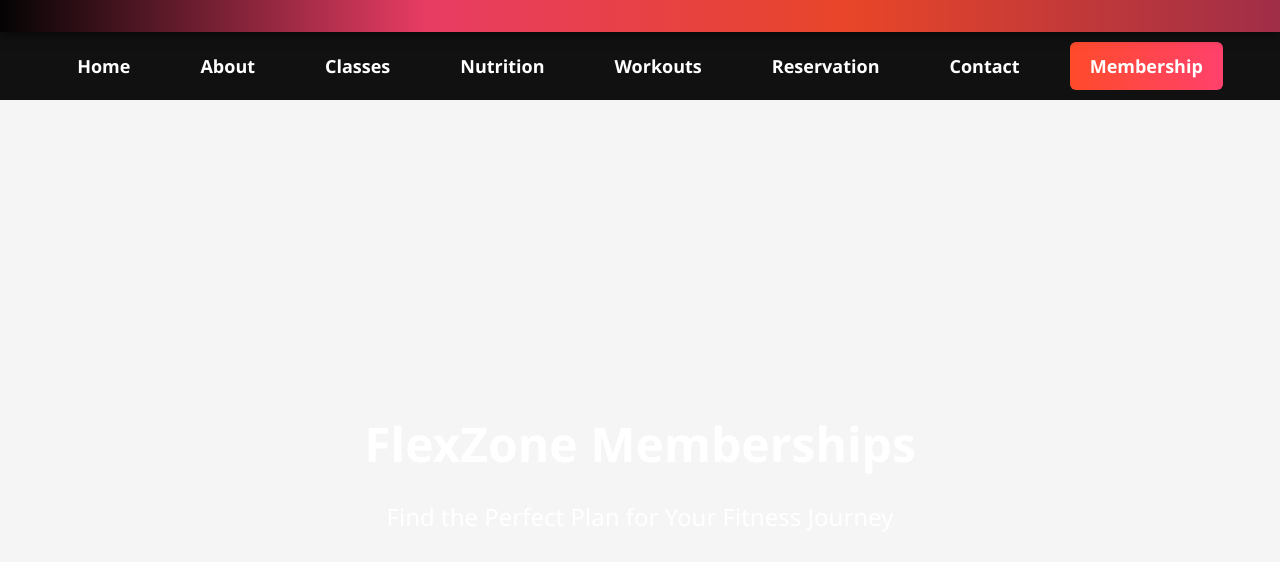
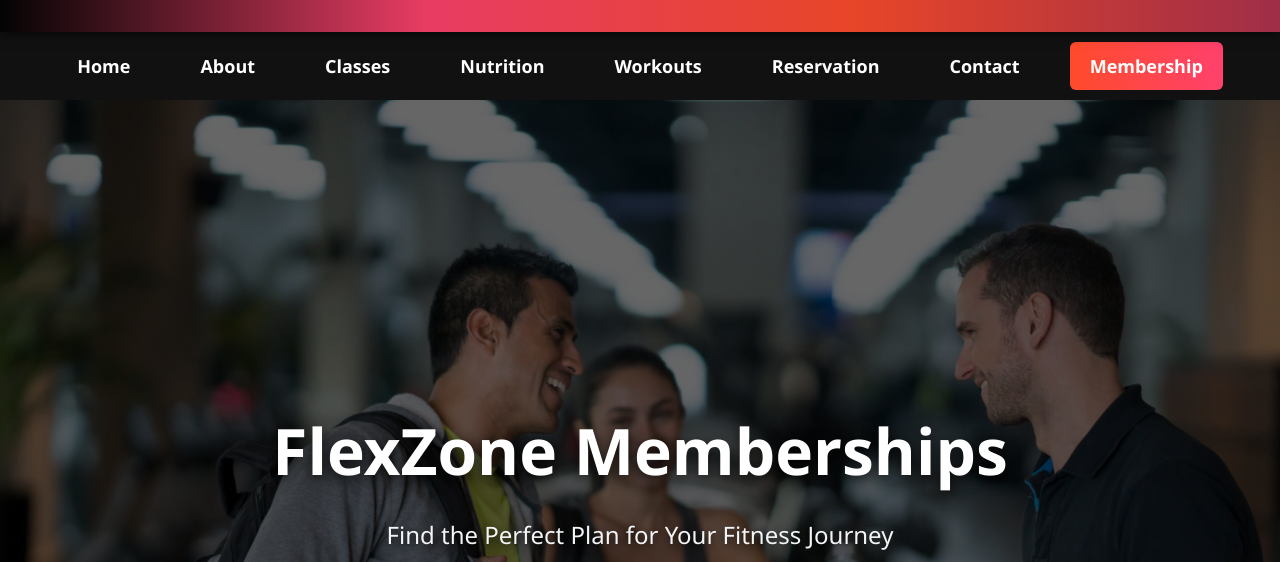
Before and after one commit to ellej180310-glitch/flexzone-gym-pro, a plain HTML site: page membership.html in a window 1280 px wide. Shown: the part 181-743 px from the top of the page. Drawn offline with nearby package versions, Linux system fonts and the light colour scheme; some packages are replaced by stand-ins of ours; a script that the page names is missing.

Commit message:
Improve membership hero visibility

```diff
--- a/styles/membership.css
+++ b/styles/membership.css
@@ -143,17 +143,26 @@
     }
   }
 
-  .hero {
-    background: url('images/gym-membership.jpg') no-repeat center center/cover;
+.hero {
+    background:
+      linear-gradient(rgba(0,0,0,0.60), rgba(0,0,0,0.60)),
+      url('../images/gym-membership.jpg');
+
+    background-size: cover;
+    background-position: center;
+
     height: 90vh;
+
     display: flex;
     align-items: center;
     justify-content: center;
+
     text-align: center;
     color: white;
+
     padding: 2rem;
     position: relative;
-  }
+}
 
   .hero-content h1 {
     font-size: 3rem;
@@ -164,6 +173,25 @@
     font-size: 1.5rem;
     margin-bottom: 2rem;
   }
+
+  .hero-content {
+    position: relative;
+    z-index: 2;
+}
+
+.hero-content h1 {
+    font-size: 4rem;
+    margin-bottom: 1rem;
+    color: white;
+    text-shadow: 0 4px 15px rgba(0,0,0,0.85);
+}
+
+.hero-content p {
+    font-size: 1.5rem;
+    margin-bottom: 2rem;
+    color: #f3f4f6;
+    text-shadow: 0 3px 10px rgba(0,0,0,0.8);
+}
 
   .btn {
     display: inline-block;
```
